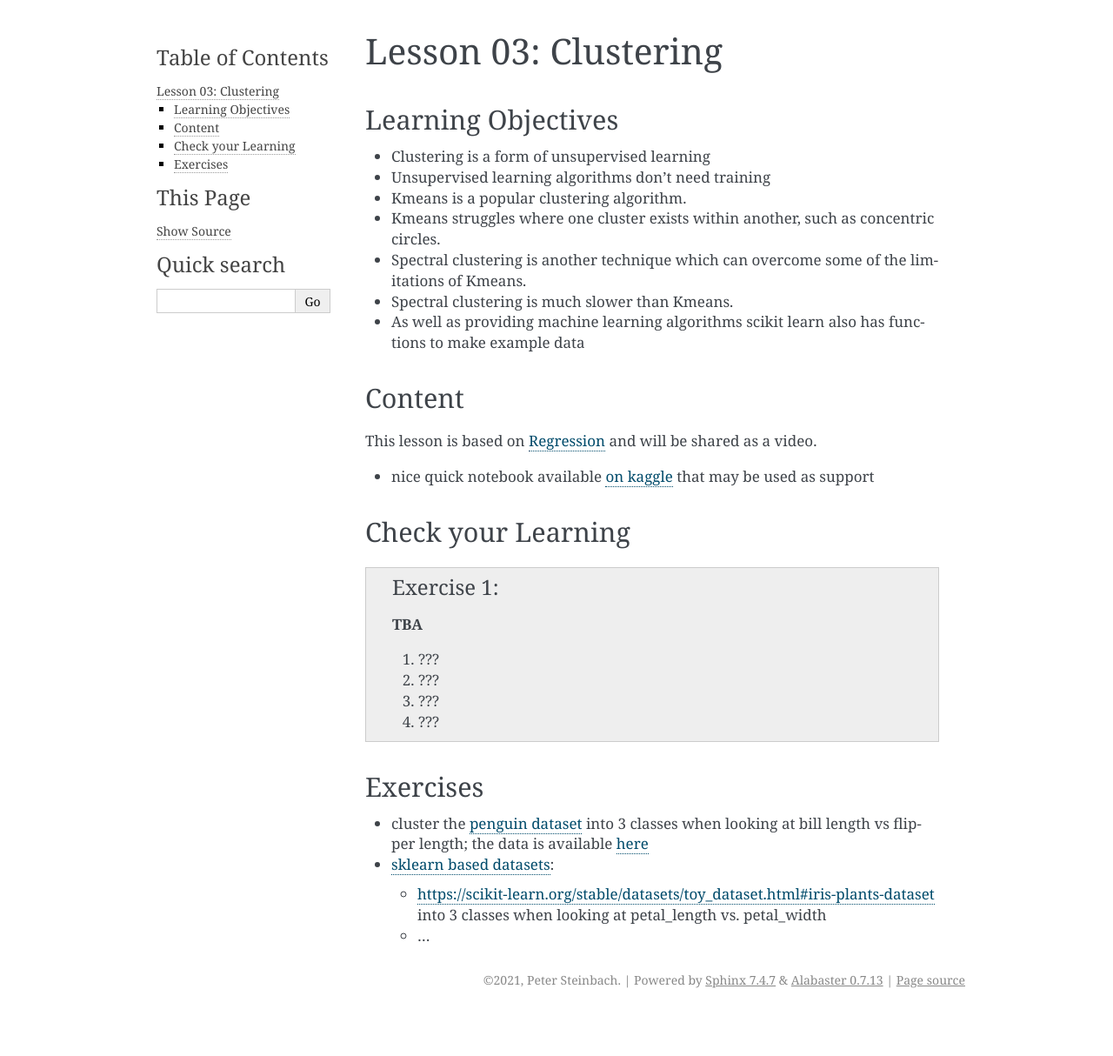
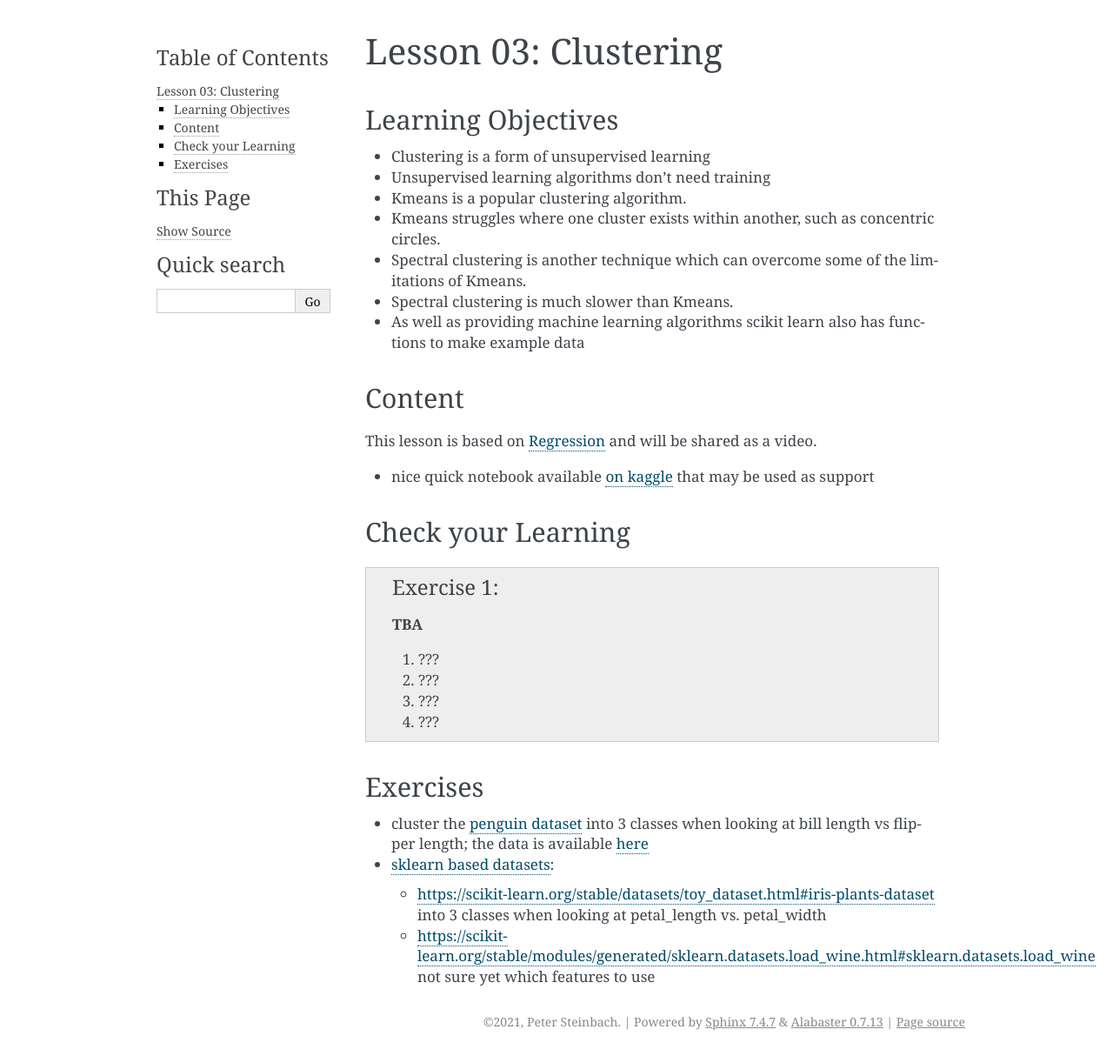
Before and after one commit to deeplearning540/deeplearning540.github.io, a Sphinx documentation site: the page built from source/module-03/content.rst, in a window 1280 px wide. Shown: the whole page at 87% size. Built offline with Sphinx 7.4.7, drawn with Linux system fonts in a browser that asks for light colours; before the commit the page ends 1166 px from its top, so only the background shows below that.

Commit message:
filled stub for lesson 03

```diff
--- a/source/module-03/content.rst
+++ b/source/module-03/content.rst
@@ -50,4 +50,4 @@ Exercises
 
   * https://scikit-learn.org/stable/datasets/toy_dataset.html#iris-plants-dataset into 3 classes when looking at petal_length vs. petal_width
 
-  * ...
+  * https://scikit-learn.org/stable/modules/generated/sklearn.datasets.load_wine.html#sklearn.datasets.load_wine not sure yet which features to use
```
